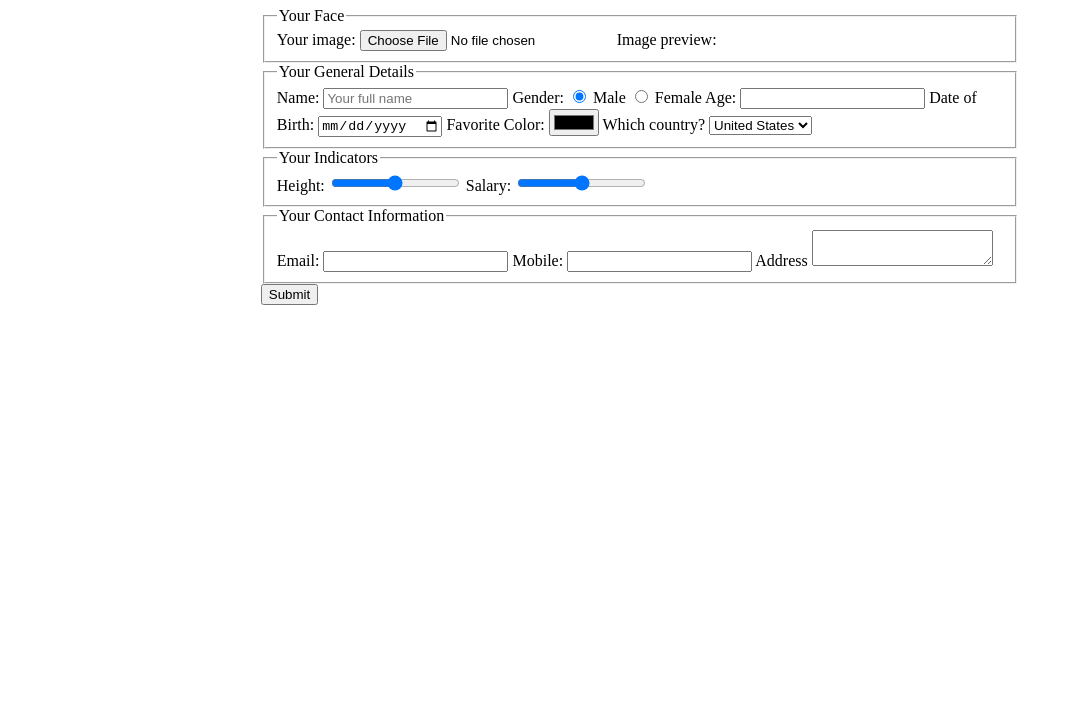
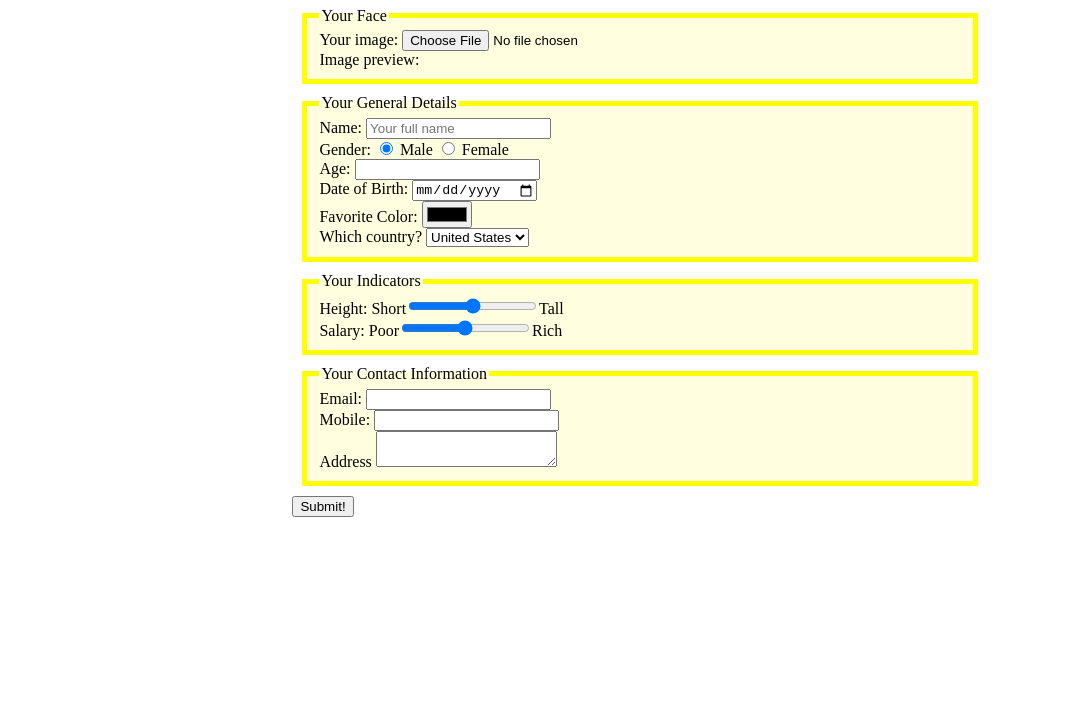
Before and after one commit to KhayaDillon/dating-site-itilize-assignment-one, a plain HTML site: page index.html in a window 1280 px wide. Shown: the part 73-800 px from the top of the page, without its empty margins (0-1072 px from the left). Drawn offline with Linux system fonts and the light colour scheme.

Commit message:
Fix index html, add labels, and add fieldset styling

```diff
--- a/index.html
+++ b/index.html
@@ -3,49 +3,55 @@
 
 	<head>
 		<title>Dating Site Form</title>
+		<link rel="stylesheet" href="styles.css" />
 	</head>
 
 	<body>
-		<header>
+		<div>
 			<h1> Please Enter Your Details For Our Dating Site!</h1>
-			<link rel="stylesheet" href="styles.css" />
-		</header>
 
 			<form>
 				<fieldset>
 					<legend>Your Face</legend>
-				Your image: <input type="file" />
-				Image preview:
+					<label>Your image: <input type="file" /></label><br>
+					<label>Image preview:</label>
 				</fieldset>
 
 				<fieldset>
 					<legend>Your General Details</legend>
-				Name: <input type="text" placeholder="Your full name" />
-				Gender: <input type="radio" name="gender" value="male" checked> Male
-	  					<input type="radio" name="gender" value="female"> Female
-	  			Age: <input type="number" />
-	  			Date of Birth: <input type="date" />
-	  			Favorite Color: <input type="color" />
-	  			Which country? <select name="countries">
+
+					<label>Name: <input type="text" placeholder="Your full name" /></label><br>
+
+					<label>Gender:</label>
+					<input type="radio" name="gender" value="male" checked> Male
+		  			<input type="radio" name="gender" value="female"> Female<br>
+		  			<label>Age: <input type="number" /></label><br>
+
+		  			<label>Date of Birth: <input type="date" /></label><br>
+		  			<label>Favorite Color: <input type="color" /></label><br>
+
+		  			<label>Which country? </label>
+	  				<select name="countries">
 	  					<option value="USA">United States</option>
 	  				</select>
 				</fieldset>
 
 				<fieldset>
 					<legend>Your Indicators</legend>
-				Height: <input type="range" name="inches" />
-				Salary: <input type="range" name="salary" />
+					<label>Height: Short<input type="range" name="inches" />Tall<br>
+					<label>Salary: Poor<input type="range" name="salary" />Rich
 				</fieldset>
 
 				<fieldset>
 					<legend>Your Contact Information</legend>
-				Email: <input type="text" />
-				Mobile: <input type="number" />
-				Address <textarea row="3" col="20"></textarea>
+					<label>Email: <input type="text" /><br>
+					<label>Mobile: <input type="number" /><br>
+					<label>Address <textarea row="3" col="20"></textarea>
 				</fieldset>
 
-			<input type="submit">
+				<input type="submit" value="Submit!">
 			</form>
+		</div>
 	</body>
 
 </html>
--- a/styles.css
+++ b/styles.css
@@ -1,6 +1,12 @@
 @charset "utf-8";
 
-form {
-	width: 60%;
+div {
+	width: 55%;
 	margin: 0px auto;
 }
+
+fieldset {
+	margin: 10px;
+	border: 5px solid yellow;
+	background-color: lightyellow;
+}
```
Lines whose indentation alone changed are shown as unchanged.
